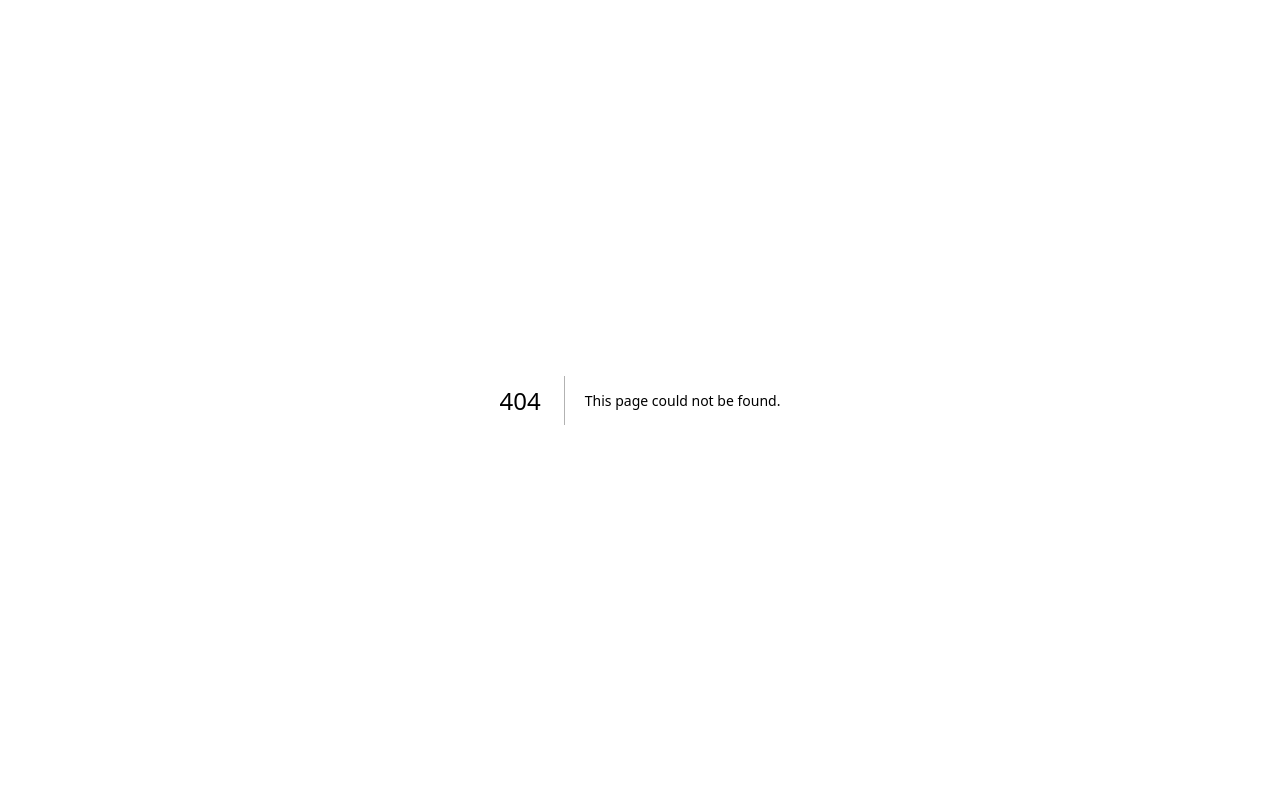
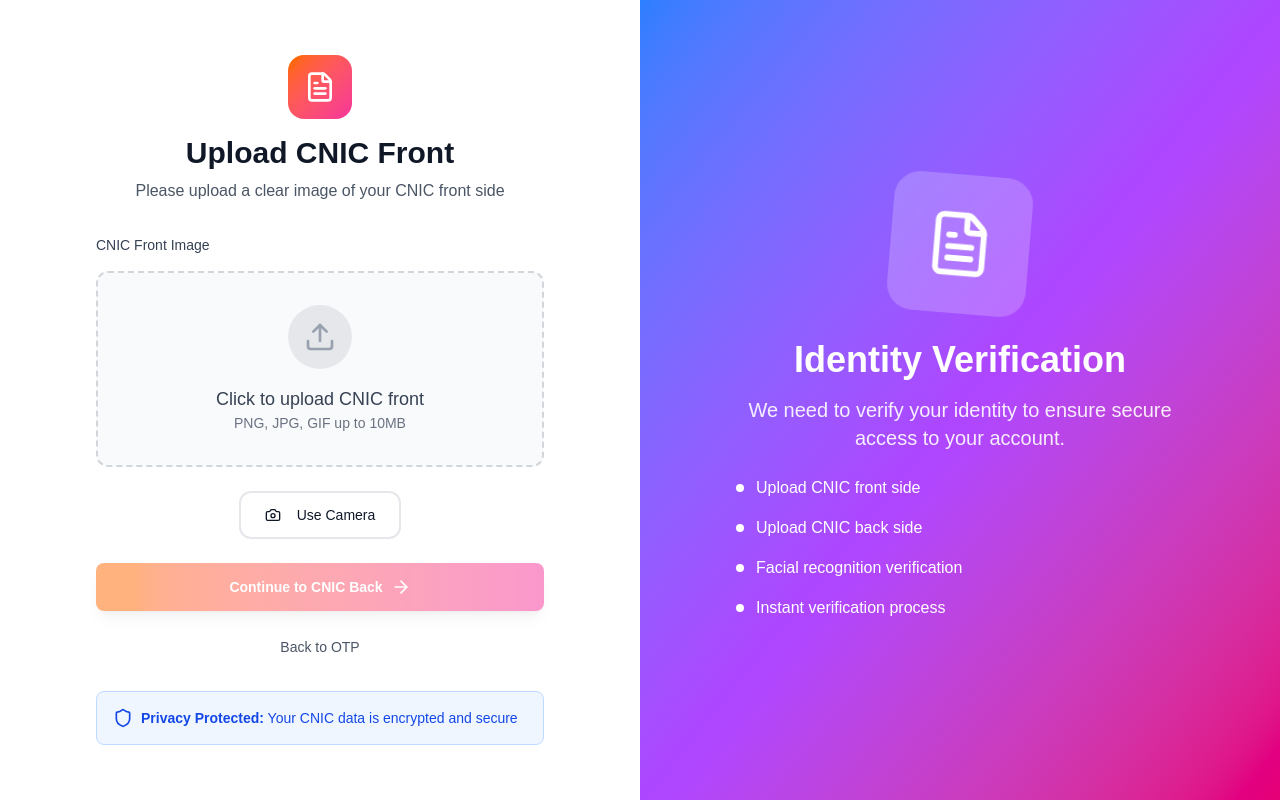
Before and after one commit to SahulatKar/Sahulatkar_Frontend, a Next.js app in the folder saulatkar-frontend/: page /auth/cnic-front in a window 1280 px wide. Before the commit this address had no page. Built offline with nearby package versions, Linux system fonts and the light colour scheme.

Commit message:
add CNIC front capture page

```diff
--- /dev/null
+++ b/saulatkar-frontend/src/app/auth/cnic-front/page.tsx
@@ -0,0 +1,255 @@
+"use client"
+
+import { motion } from "framer-motion"
+import { useState, useRef } from "react"
+import { ArrowRight, Camera, Upload, Shield, FileText } from "lucide-react"
+import { Button } from "@/components/ui/button"
+import { useRouter } from "next/navigation"
+
+export default function CNICFront() {
+  const [selectedFile, setSelectedFile] = useState<File | null>(null)
+  const [preview, setPreview] = useState<string | null>(null)
+  const [isLoading, setIsLoading] = useState(false)
+  const [error, setError] = useState("")
+  const fileInputRef = useRef<HTMLInputElement>(null)
+  const router = useRouter()
+
+  const handleFileSelect = (e: React.ChangeEvent<HTMLInputElement>) => {
+    const file = e.target.files?.[0]
+    if (file) {
+      if (file.type.startsWith('image/')) {
+        setSelectedFile(file)
+        const reader = new FileReader()
+        reader.onload = (e) => {
+          setPreview(e.target?.result as string)
+        }
+        reader.readAsDataURL(file)
+        setError("")
+      } else {
+        setError("Please select a valid image file")
+      }
+    }
+  }
+
+  const handleUpload = () => {
+    fileInputRef.current?.click()
+  }
+
+  const handleSubmit = (e: React.FormEvent) => {
+    e.preventDefault()
+    setIsLoading(true)
+    setError("")
+
+    // Simulate upload and verification
+    setTimeout(() => {
+      if (selectedFile) {
+        localStorage.setItem('cnicFrontUploaded', 'true')
+        router.push('/auth/cnic-back')
+      } else {
+        setError("Please upload your CNIC front image")
+        setIsLoading(false)
+      }
+    }, 2000)
+  }
+
+  const handleCameraCapture = () => {
+    // In a real app, this would open camera
+    alert("Camera feature would open here. For demo, please upload an image file.")
+  }
+
+  return (
+    <div className="min-h-screen flex">
+      {/* Left Panel - CNIC Upload Form */}
+      <motion.div
+        initial={{ opacity: 0, x: -50 }}
+        animate={{ opacity: 1, x: 0 }}
+        transition={{ duration: 0.8 }}
+        className="w-full lg:w-1/2 flex items-center justify-center p-8 bg-white"
+      >
+        <div className="w-full max-w-md">
+          <motion.div
+            initial={{ opacity: 0, y: -20 }}
+            animate={{ opacity: 1, y: 0 }}
+            transition={{ duration: 0.6, delay: 0.2 }}
+            className="text-center mb-8"
+          >
+            <div className="w-16 h-16 bg-gradient-to-br from-orange-500 to-pink-500 rounded-2xl flex items-center justify-center mx-auto mb-4">
+              <FileText className="w-8 h-8 text-white" />
+            </div>
+            <h1 className="text-3xl font-bold text-gray-900 mb-2">Upload CNIC Front</h1>
+            <p className="text-gray-600">
+              Please upload a clear image of your CNIC front side
+            </p>
+          </motion.div>
+
+          <motion.form
+            initial={{ opacity: 0, y: 20 }}
+            animate={{ opacity: 1, y: 0 }}
+            transition={{ duration: 0.6, delay: 0.4 }}
+            onSubmit={handleSubmit}
+            className="space-y-6"
+          >
+            {/* Upload Area */}
+            <div>
+              <label className="block text-sm font-medium text-gray-700 mb-4">
+                CNIC Front Image
+              </label>
+              <div
+                onClick={handleUpload}
+                className="relative border-2 border-dashed border-gray-300 rounded-xl p-8 text-center hover:border-orange-500 transition-colors cursor-pointer bg-gray-50 hover:bg-orange-50"
+              >
+                <input
+                  ref={fileInputRef}
+                  type="file"
+                  accept="image/*"
+                  onChange={handleFileSelect}
+                  className="hidden"
+                />
+
+                {preview ? (
+                  <div className="space-y-4">
+                    <img
+                      src={preview}
+                      alt="CNIC Front Preview"
+                      className="w-full h-48 object-cover rounded-lg"
+                    />
+                    <div className="text-sm text-gray-600">
+                      <p className="font-medium">{selectedFile?.name}</p>
+                      <p>Click to change image</p>
+                    </div>
+                  </div>
+                ) : (
+                  <div className="space-y-4">
+                    <div className="w-16 h-16 bg-gray-200 rounded-full flex items-center justify-center mx-auto">
+                      <Upload className="w-8 h-8 text-gray-400" />
+                    </div>
+                    <div>
+                      <p className="text-lg font-medium text-gray-700">
+                        Click to upload CNIC front
+                      </p>
+                      <p className="text-sm text-gray-500">
+                        PNG, JPG, GIF up to 10MB
+                      </p>
+                    </div>
+                  </div>
+                )}
+              </div>
+            </div>
+
+            {/* Camera Option */}
+            <div className="flex justify-center">
+              <Button
+                type="button"
+                onClick={handleCameraCapture}
+                variant="outline"
+                className="flex items-center space-x-2"
+              >
+                <Camera className="w-4 h-4" />
+                <span>Use Camera</span>
+              </Button>
+            </div>
+
+            {error && (
+              <motion.div
+                initial={{ opacity: 0, y: -10 }}
+                animate={{ opacity: 1, y: 0 }}
+                className="bg-red-50 border border-red-200 text-red-600 px-4 py-3 rounded-lg text-sm"
+              >
+                {error}
+              </motion.div>
+            )}
+
+            <Button
+              type="submit"
+              disabled={isLoading || !selectedFile}
+              className="w-full bg-gradient-to-r from-orange-500 to-pink-500 text-white py-3 rounded-lg font-semibold hover:from-orange-600 hover:to-pink-600 transition-all duration-200 disabled:opacity-50"
+            >
+              {isLoading ? (
+                <div className="flex items-center justify-center">
+                  <div className="w-5 h-5 border-2 border-white border-t-transparent rounded-full animate-spin mr-2" />
+                  Uploading...
+                </div>
+              ) : (
+                <div className="flex items-center justify-center">
+                  Continue to CNIC Back
+                  <ArrowRight className="w-5 h-5 ml-2" />
+                </div>
+              )}
+            </Button>
+
+            <div className="text-center">
+              <button
+                type="button"
+                onClick={() => router.push('/auth/otp')}
+                className="text-gray-600 hover:text-gray-800 text-sm"
+              >
+                Back to OTP
+              </button>
+            </div>
+          </motion.form>
+
+          <motion.div
+            initial={{ opacity: 0 }}
+            animate={{ opacity: 1 }}
+            transition={{ duration: 0.6, delay: 0.8 }}
+            className="mt-8 p-4 bg-blue-50 rounded-lg border border-blue-200"
+          >
+            <div className="flex items-center space-x-2 text-blue-700">
+              <Shield className="w-5 h-5" />
+              <p className="text-sm">
+                <strong>Privacy Protected:</strong> Your CNIC data is encrypted and secure
+              </p>
+            </div>
+          </motion.div>
+        </div>
+      </motion.div>
+
+      {/* Right Panel - Visual */}
+      <motion.div
+        initial={{ opacity: 0, x: 50 }}
+        animate={{ opacity: 1, x: 0 }}
+        transition={{ duration: 0.8, delay: 0.2 }}
+        className="hidden lg:flex lg:w-1/2 items-center justify-center bg-gradient-to-br from-blue-500 via-purple-500 to-pink-600 p-8"
+      >
+        <div className="text-center text-white max-w-md">
+          <motion.div
+            animate={{
+              scale: [1, 1.1, 1],
+              rotate: [0, 5, -5, 0]
+            }}
+            transition={{
+              duration: 4,
+              repeat: Infinity,
+              ease: "easeInOut"
+            }}
+            className="w-32 h-32 bg-white/20 backdrop-blur-sm rounded-3xl flex items-center justify-center mx-auto mb-8"
+          >
+            <FileText className="w-16 h-16" />
+          </motion.div>
+          <h2 className="text-4xl font-bold mb-4">Identity Verification</h2>
+          <p className="text-xl opacity-90 mb-6">
+            We need to verify your identity to ensure secure access to your account.
+          </p>
+          <div className="space-y-4 text-left">
+            <div className="flex items-center space-x-3">
+              <div className="w-2 h-2 bg-white rounded-full" />
+              <span>Upload CNIC front side</span>
+            </div>
+            <div className="flex items-center space-x-3">
+              <div className="w-2 h-2 bg-white rounded-full" />
+              <span>Upload CNIC back side</span>
+            </div>
+            <div className="flex items-center space-x-3">
+              <div className="w-2 h-2 bg-white rounded-full" />
+              <span>Facial recognition verification</span>
+            </div>
+            <div className="flex items-center space-x-3">
+              <div className="w-2 h-2 bg-white rounded-full" />
+              <span>Instant verification process</span>
+            </div>
+          </div>
+        </div>
+      </motion.div>
+    </div>
+  )
+}
```
